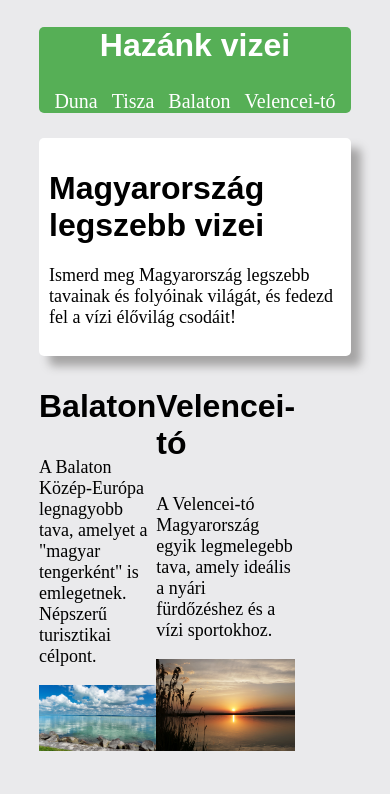
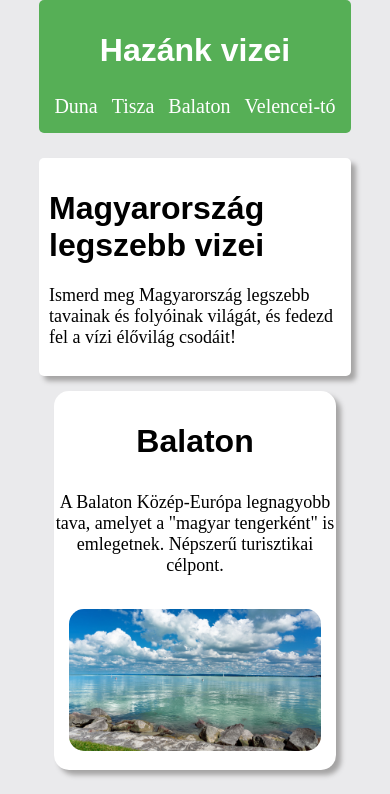
Before and after one commit to botika1244/hazank_vizei, a plain HTML site: page index.html in a window 390 px wide. Shown: the top 794 px of the page. Drawn offline with Linux system fonts and the light colour scheme.

Commit message:
Teljesen kész kód

```diff
--- a/stilus.css
+++ b/stilus.css
@@ -15,6 +15,8 @@ nav {
     text-align: center;
     color: white;
     border-radius: 5px;
+    padding-bottom: 15px;
+    padding-top: 5px;
 }
 
 a {
@@ -29,7 +31,7 @@ header {
     border-radius: 5px;
     padding: 10px;
     margin-top: 25px;
-    box-shadow: 10px 10px 10px rgb(165, 164, 164)   ;
+    box-shadow: 5px 5px 5px rgb(165, 164, 164)   ;
 }
 
 p{
@@ -47,4 +49,26 @@ article {
 
 img {
     width: 100%;
+    padding: 15px;
+    border-radius: 30px;
 }
+
+section {
+    background-color: white;
+    margin: 15px;
+    text-align: center;
+    box-shadow: 5px 5px 5px rgb(165, 164, 164)   ;
+    border-radius: 15px;
+}
+
+@media screen and (max-width:800px) {
+    article{
+        grid-template-columns: 1fr 1fr;
+    }
+}
+
+@media screen and (max-width:750px) {
+    article{
+        grid-template-columns: 1fr;
+    }
+}
```
Also changed, not shown: index.html (+1 -1 lines).
